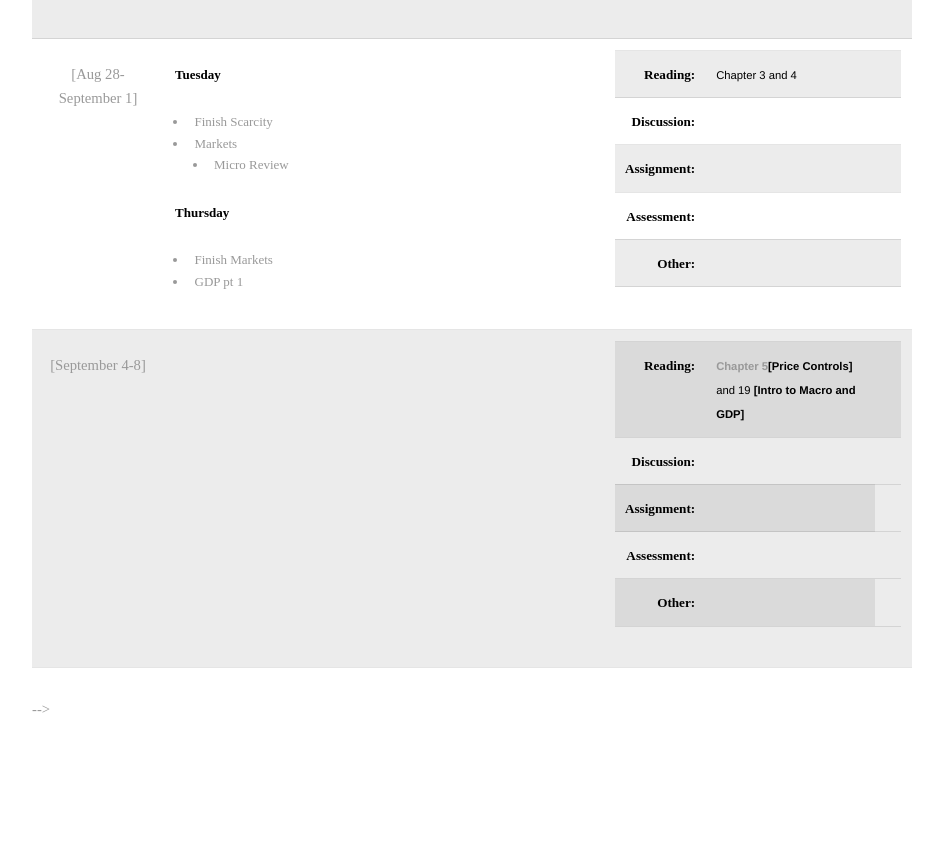
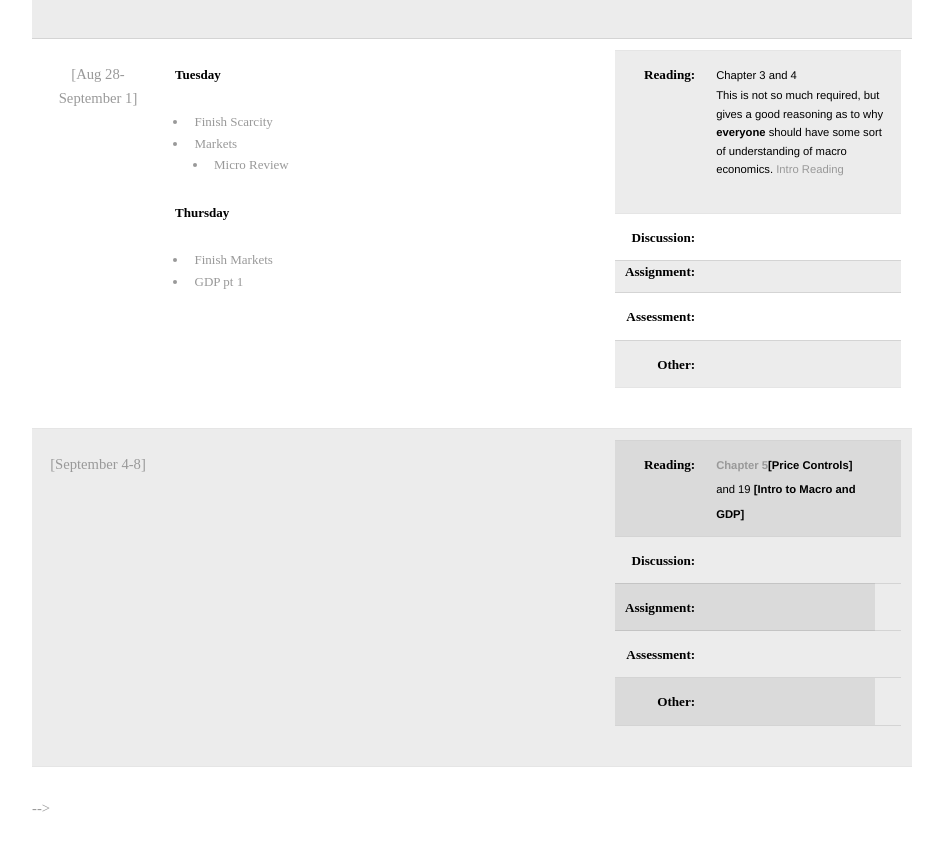
Before and after one commit to pandeyavishek/econ202, a plain HTML site: page index.html in a window 1280 px wide. Shown: the part 1110-1960 px from the top of the page, without its empty margins (168-1111 px from the left). Drawn offline with Linux system fonts and the light colour scheme; a web font is replaced by a local one.

Commit message:
Reading Intro

```diff
--- a/index.html
+++ b/index.html
@@ -143,7 +143,7 @@
 				<tbody>
 					<tr>
 						<th style="text-align: right;" width="25%">Reading:</th>
-						<td width="75%"><span style="color: rgb(0,0,0);font-family: &quot;Helvetica Neue&quot; , Arial , sans-serif;font-size: 11.25px;">Chapter 3 and 4</span></td>
+						<td width="75%"><span style="color: rgb(0,0,0);font-family: &quot;Helvetica Neue&quot; , Arial , sans-serif;font-size: 11.25px;">Chapter 3 and 4 <p>This is not so much required, but gives a good reasoning as to why <strong>everyone</strong> should have some sort of understanding of macro economics.   <a href="https://pandeyavishek.github.io/econ202/docs/IntroMacroReading.pdf" target="_blank">Intro Reading</a></p></span></td>
 					</tr>
 					<tr>
 						<th style="text-align: right;">Discussion:</th>
@@ -151,7 +151,8 @@
 					</tr>
 					<tr>
 						<th style="text-align: right;">Assignment:</th>
-						<td>&nbsp;</td>
+
+						<td width="75%"><span style="color: rgb(0,0,0);font-family: &quot;Helvetica Neue&quot; , Arial , sans-serif;font-size: 11.25px;"></span></td>
 					</tr>
 					<tr>
 						<th style="text-align: right;">Assessment:</th>
```
